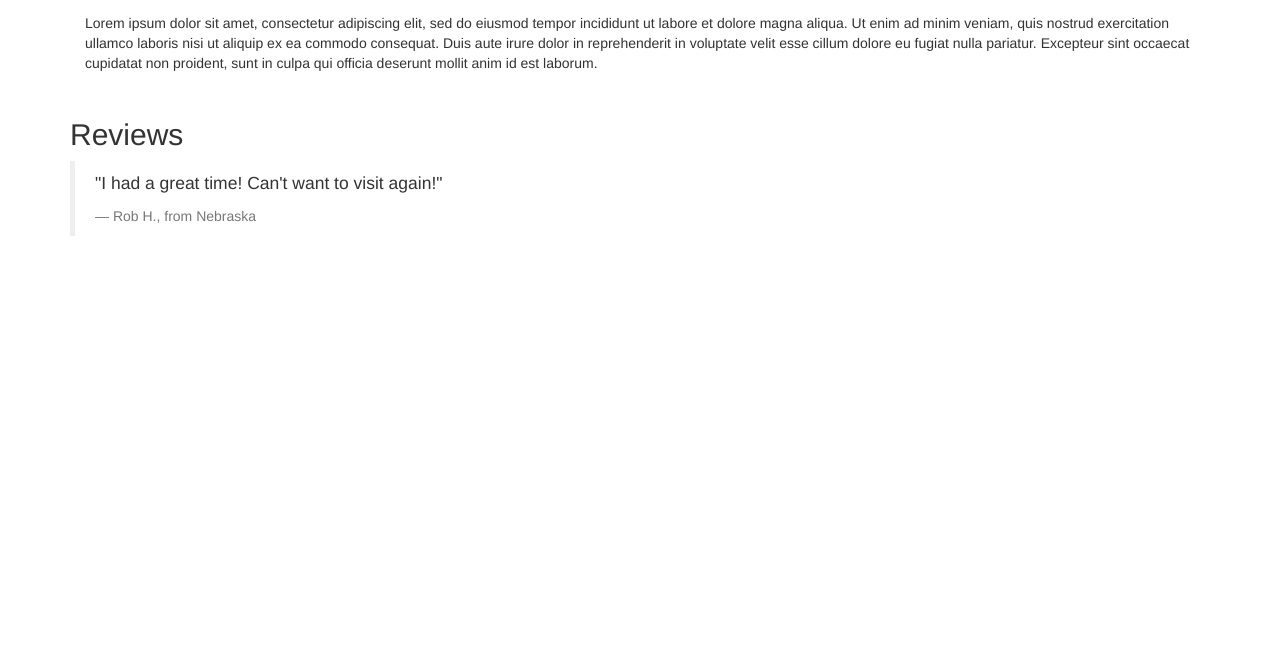
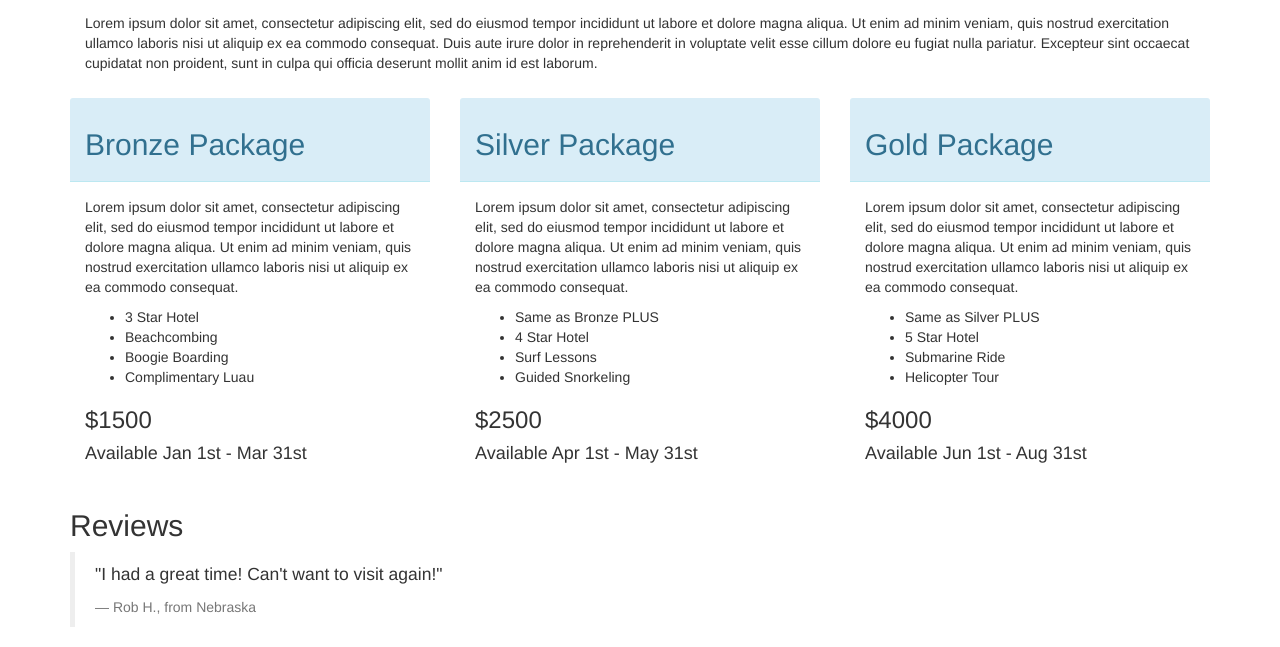
Before and after one commit to r-craig73/vacation, a plain HTML site: page index.html in a window 1280 px wide. Shown: the part 590-1237 px from the top of the page. Before the commit the page ends 846 px from the top, so only its background shows below. Drawn offline with Linux system fonts and the light colour scheme.

Commit message:
Add travel packages in columns

```diff
--- a/index.html
+++ b/index.html
@@ -12,7 +12,7 @@
     </div>
     <h1>Islands</h1>
     <ul>
-      <li>Hawaii</li>
+      <li class="bg-info">Hawaii</li>
       <li>Maui</li>
       <li>Oahu</li>
       <li>Kauai</li>
@@ -29,8 +29,62 @@
         <p>Lorem ipsum dolor sit amet, consectetur adipiscing elit, sed do eiusmod tempor incididunt ut labore et dolore magna aliqua. Ut enim ad minim veniam, quis nostrud exercitation ullamco laboris nisi ut aliquip ex ea commodo consequat. Duis aute irure dolor in reprehenderit in voluptate velit esse cillum dolore eu fugiat nulla pariatur. Excepteur sint occaecat cupidatat non proident, sunt in culpa qui officia deserunt mollit anim id est laborum.</p>
       </div>
     </div>
-
-
+    <div class="row">
+      <div class="col-md-4">
+        <div class="panel-info">
+          <div class="panel-heading">
+            <h2>Bronze Package</h2>
+          </div>
+          <div class="panel-body">
+            <p>Lorem ipsum dolor sit amet, consectetur adipiscing elit, sed do eiusmod tempor incididunt ut labore et dolore magna aliqua. Ut enim ad minim veniam, quis nostrud exercitation ullamco laboris nisi ut aliquip ex ea commodo consequat.</p>
+            <ul>
+              <li>3 Star Hotel</li>
+              <li>Beachcombing</li>
+              <li>Boogie Boarding</li>
+              <li>Complimentary Luau</li>
+            </ul>
+            <h3>$1500</h3>
+            <h4>Available Jan 1st - Mar 31st</h4>
+          </div>
+        </div>
+      </div>
+        <div class="col-md-4">
+          <div class="panel-info">
+            <div class="panel-heading">
+              <h2>Silver Package</h2>
+            </div>
+            <div class="panel-body">
+              <p>Lorem ipsum dolor sit amet, consectetur adipiscing elit, sed do eiusmod tempor incididunt ut labore et dolore magna aliqua. Ut enim ad minim veniam, quis nostrud exercitation ullamco laboris nisi ut aliquip ex ea commodo consequat.</p>
+              <ul>
+                <li>Same as Bronze PLUS</li>
+                <li>4 Star Hotel</li>
+                <li>Surf Lessons</li>
+                <li>Guided Snorkeling</li>
+              </ul>
+              <h3>$2500</h3>
+              <h4>Available Apr 1st - May 31st</h4>
+            </div>
+          </div>
+        </div>
+        <div class="col-md-4">
+          <div class="panel-info">
+            <div class="panel-heading">
+              <h2>Gold Package</h2>
+            </div>
+            <div class="panel-body">
+              <p>Lorem ipsum dolor sit amet, consectetur adipiscing elit, sed do eiusmod tempor incididunt ut labore et dolore magna aliqua. Ut enim ad minim veniam, quis nostrud exercitation ullamco laboris nisi ut aliquip ex ea commodo consequat.</p>
+              <ul>
+                <li>Same as Silver PLUS</li>
+                <li>5 Star Hotel</li>
+                <li>Submarine Ride</li>
+                <li>Helicopter Tour</li>
+              </ul>
+              <h3>$4000</h3>
+              <h4>Available Jun 1st - Aug 31st</h4>
+            </div>
+          </div>
+        </div>
+      </div>
 <h2>Reviews</h2>
 <blockquote>
   <p>"I had a great time!  Can't want to visit again!"</p>
```
